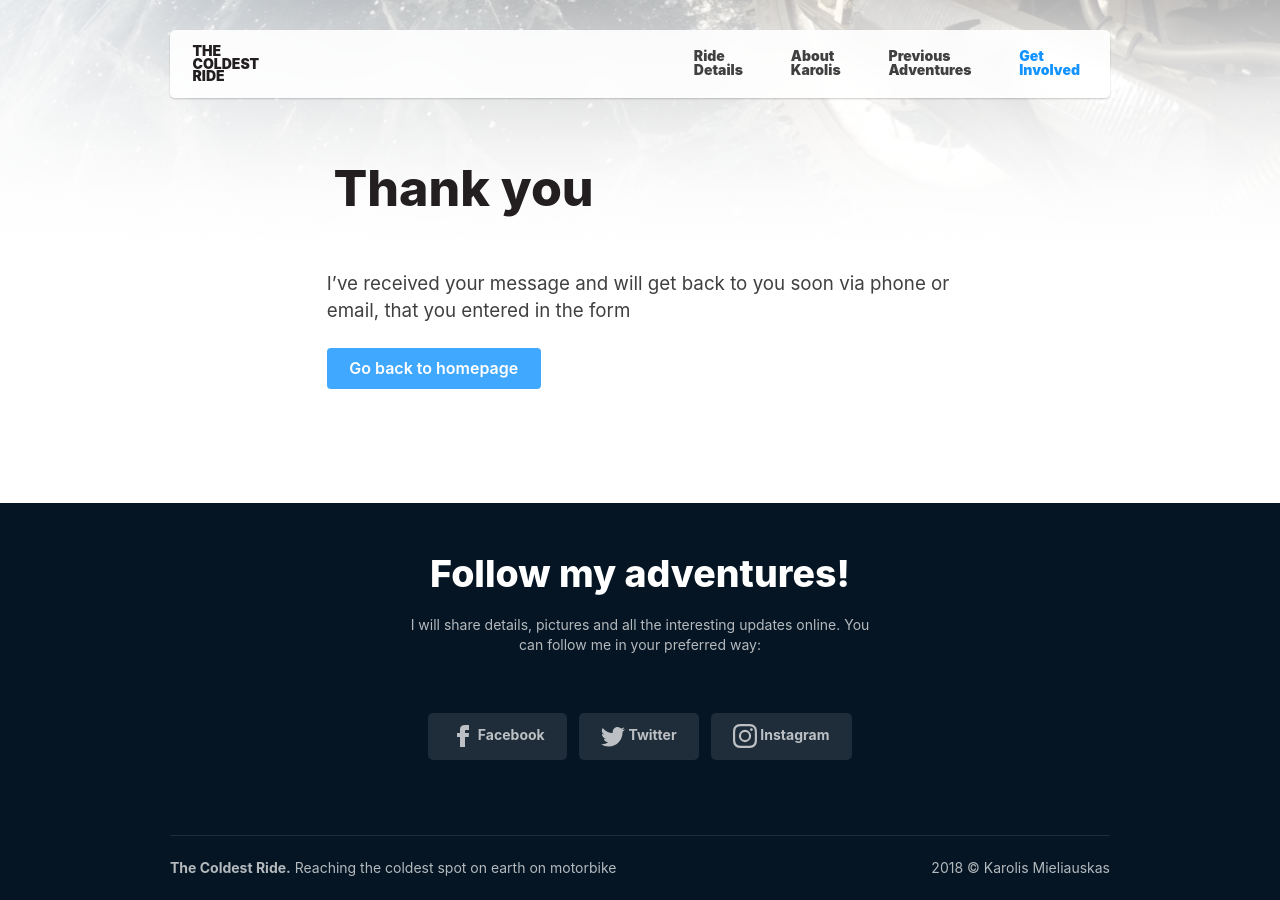
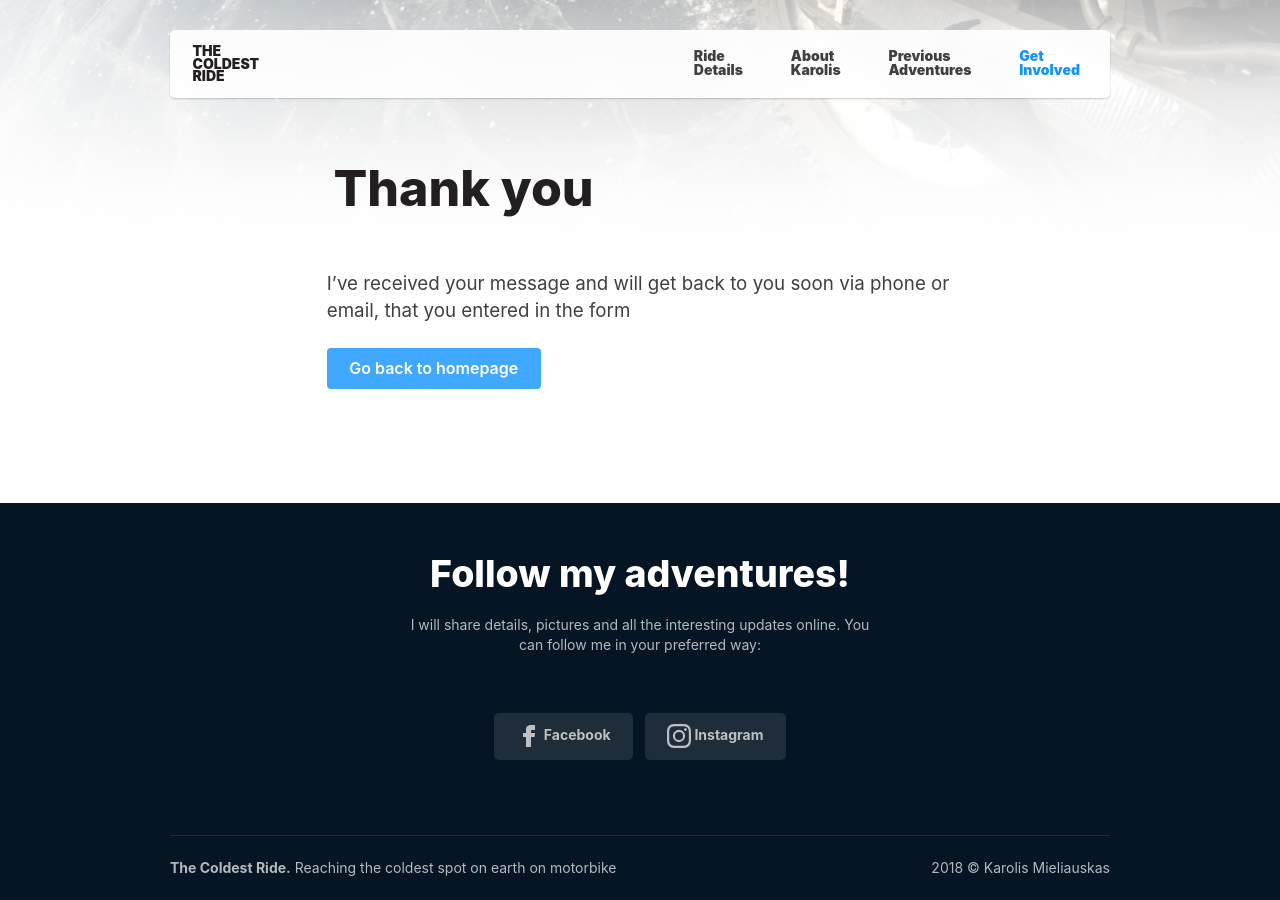
Before and after one commit to karolismieliauskas/thecoldestride.com, a Jekyll site: the page built from pages/thanks.html, in a window 1280 px wide and 900 px high, scrolled down 401 px. Built offline with Jekyll 4.4.1, drawn with Linux system fonts in a browser that asks for light colours.

Commit message:
Remove twiter link

```diff
--- a/_data/footer.yml
+++ b/_data/footer.yml
@@ -8,9 +8,6 @@ social:
   - title: "Facebook"
     id: facebook
     url: "#"
-  - title: "Twitter"
-    id: twitter
-    url: "#"
   - title: "Instagram"
     id: instagram
     url: "#"
```
